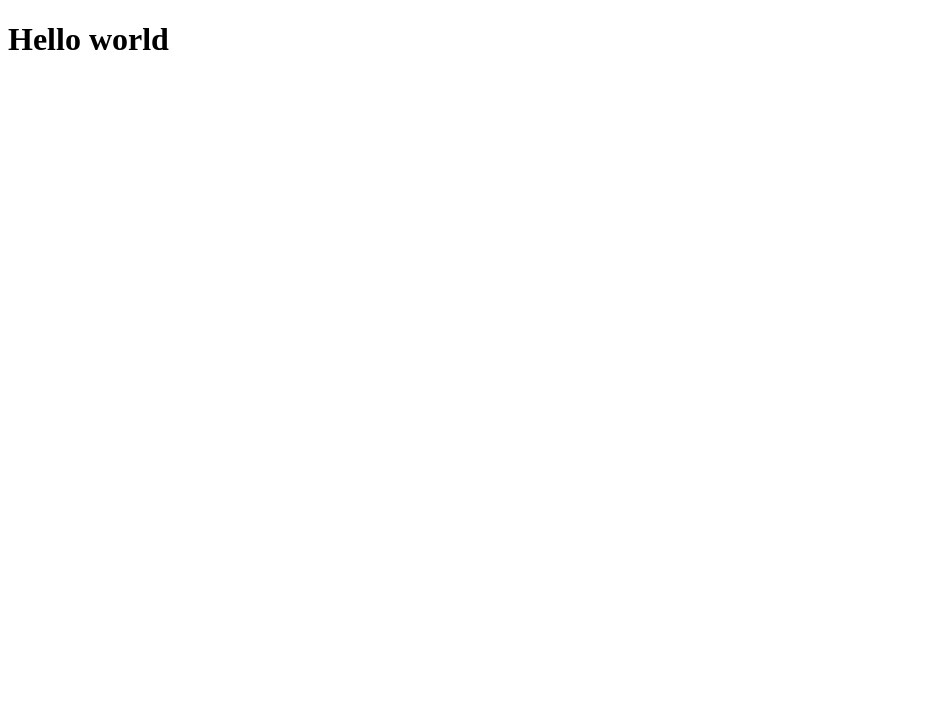
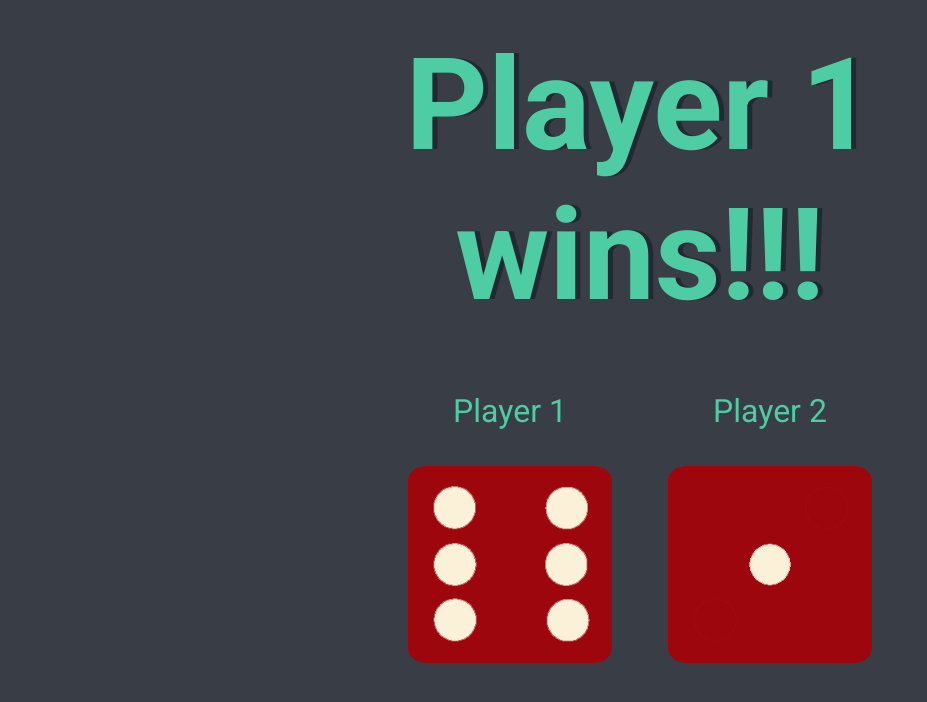
Before and after one commit to partfix/Javascript-Beginner-Friendly-Dice-Game, a plain HTML site: page index.html in a window 1280 px wide. Shown: the whole page, without its empty margins (0-927 px from the left). Drawn offline with Linux system fonts and the light colour scheme.

Commit message:
add content

```diff
--- a/cssFolder/design.css
+++ b/cssFolder/design.css
@@ -0,0 +1,43 @@
+@import url("https://fonts.googleapis.com/css2?family=Lobster&family=Roboto:wght@100;300;400;500;700&display=swap");
+
+* {
+	font-family: "Roboto";
+}
+
+.container {
+	width: 70%;
+	margin: auto;
+	text-align: center;
+}
+
+.dice {
+	text-align: center;
+	display: inline-block;
+}
+
+body {
+	background-color: #393e46;
+}
+
+h1 {
+	margin: 30px;
+
+	text-shadow: 5px 0 #232931;
+	font-size: 8rem;
+	color: #4ecca3;
+}
+
+p {
+	font-size: 2rem;
+	color: #4ecca3;
+}
+
+img {
+	width: 80%;
+}
+
+footer {
+	margin-top: 5%;
+	color: #eeeeee;
+	text-align: center;
+}
--- a/index.html
+++ b/index.html
@@ -8,6 +8,16 @@
 		<title>Document</title>
 	</head>
 	<body>
-		<h1>Hello world</h1>
+		<div class="container">
+			<h1>Player 1 wins!!!</h1>
+			<div class="dice">
+				<p>Player 1</p>
+				<img src="pictures/dice6.png" alt="dice" class="" />
+			</div>
+			<div class="dice">
+				<p>Player 2</p>
+				<img src="pictures/dice1.png" alt="dice" />
+			</div>
+		</div>
 	</body>
 </html>
```
Also changed, not shown: pictures/dice1.png (added), pictures/dice2.png (added), pictures/dice3.png (added), pictures/dice4.png (added), pictures/dice5.png (added), pictures/dice6.png (added).
